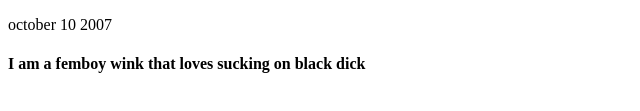
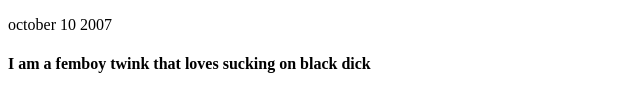
Before and after one commit to squidy-nic/mywebsite, a plain HTML site: page index.html in a window 1280 px wide. Shown: the part 193-304 px from the top of the page, 0-640 px from the left. Drawn offline with Linux system fonts and the light colour scheme.

Commit message:
Update index.html

```diff
--- a/index.html
+++ b/index.html
@@ -11,6 +11,6 @@
         <p>
             october 10 2007
         </p>
-        <h4>I am a femboy wink that loves sucking on black dick</h4>
+        <h4>I am a femboy twink that loves sucking on black dick</h4>
         </body>
 </html>
```
